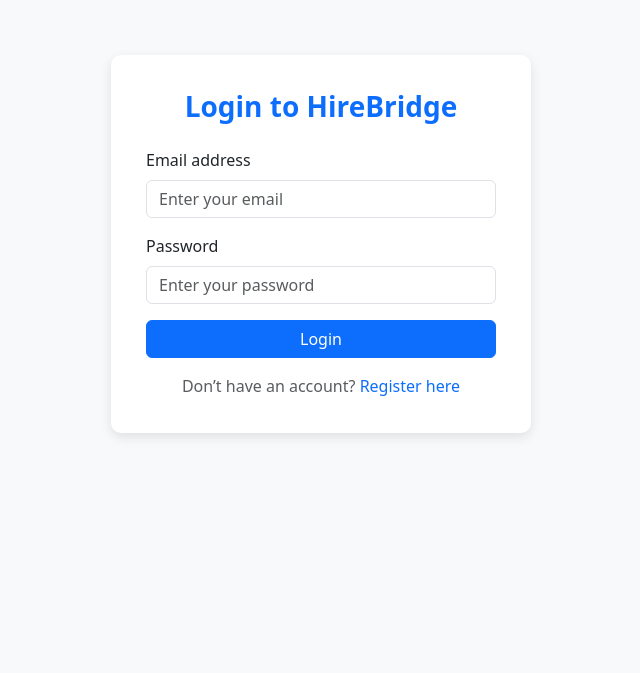
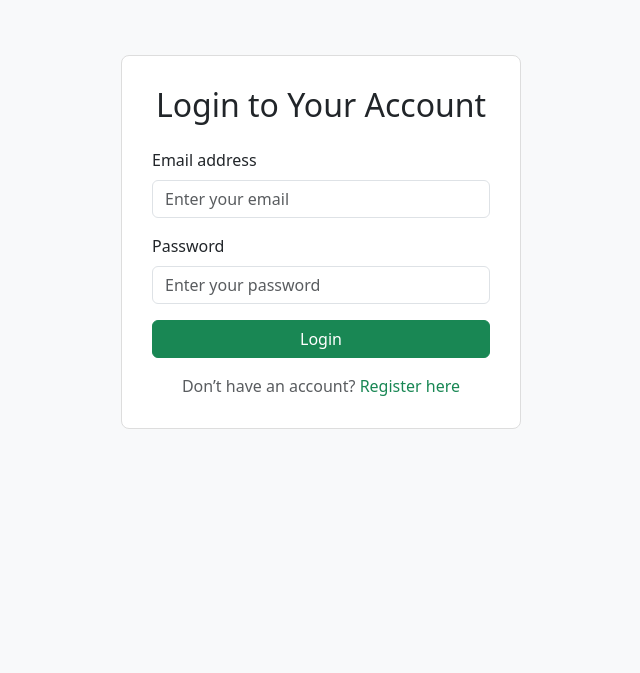
Before and after one commit to roopashreerangaswamy/job_search_webapp_v2, a Flask app: page /login in a window 1280 px wide. Shown: the part 61-734 px from the top of the page, without its empty margins (319-959 px from the left). Run offline with Flask 3, Linux system fonts and the light colour scheme.

Commit message:
improvising UI

```diff
--- a/templates/home.html
+++ b/templates/home.html
@@ -76,7 +76,7 @@
     <div>
       <h1>Welcome to <span class="brand">HireBridge</span></h1>
       <p class="lead">Your Bridge to Better Hiring</p>
-      <a href="#jobs" class="btn btn-brand mt-3">Browse Jobs</a>
+      <a href="/jobs" class="btn btn-brand mt-3">Browse Jobs</a>
     </div>
   </section>
 
--- a/templates/login.html
+++ b/templates/login.html
@@ -10,16 +10,39 @@
     }
 
     .login-container {
-      max-width: 420px;
+      max-width: 400px;
       margin: 60px auto;
-      padding: 35px;
-      border-radius: 10px;
+      padding: 30px;
+      border: 1px solid #ddd;
+      border-radius: 8px;
       background-color: #ffffff;
-      box-shadow: 0 4px 12px rgba(0, 0, 0, 0.1);
     }
 
     .alert {
       margin-bottom: 20px;
+    }
+
+    .form-label {
+      font-weight: 500;
+    }
+
+    .btn-primary {
+      background-color: #198754;
+      border-color: #198754;
+    }
+
+    .btn-primary:hover {
+      background-color: #157347;
+      border-color: #146c43;
+    }
+
+    a.text-link {
+      color: #198754;
+      text-decoration: none;
+    }
+
+    a.text-link:hover {
+      text-decoration: underline;
     }
   </style>
 </head>
@@ -30,7 +53,7 @@
   <main class="flex-fill">
     <div class="container">
       <div class="login-container">
-        <h3 class="text-center mb-4 text-primary fw-bold">Login to HireBridge</h3>
+        <h2 class="text-center mb-4">Login to Your Account</h2>
 
         <!-- Flash Messages -->
         {% with messages = get_flashed_messages(with_categories=true) %}
@@ -60,7 +83,7 @@
 
           <p class="text-center mt-3 mb-0 text-muted">
             Don’t have an account?
-            <a href="{{ url_for('register') }}" class="text-decoration-none">Register here</a>
+            <a href="{{ url_for('register') }}" class="text-link">Register here</a>
           </p>
         </form>
       </div>
@@ -68,6 +91,5 @@
   </main>
 
   {% include 'footer.html' %}
-
 </body>
 </html>
```
Also changed, not shown: templates/jobs.html (+54 -1 lines).
